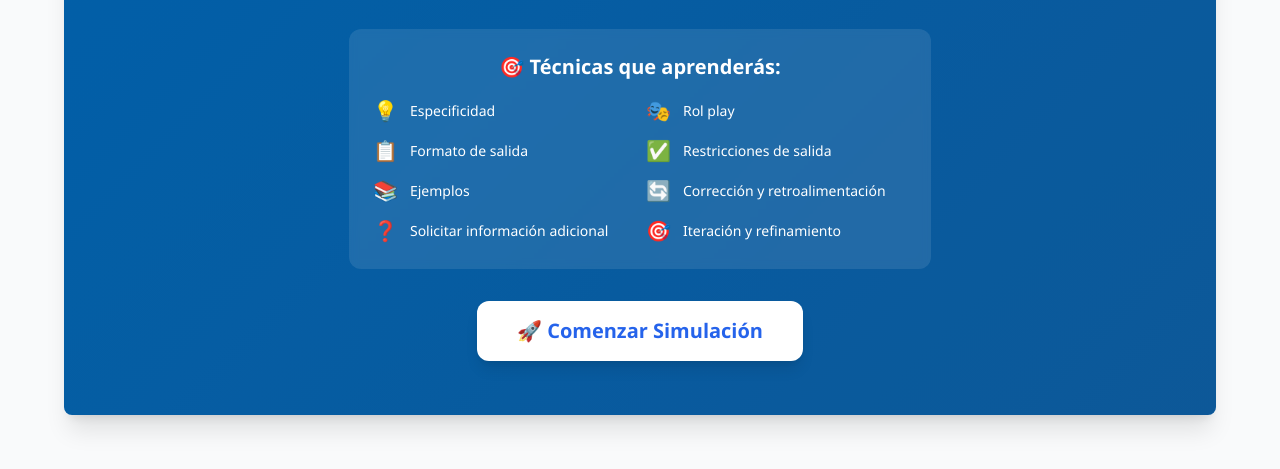
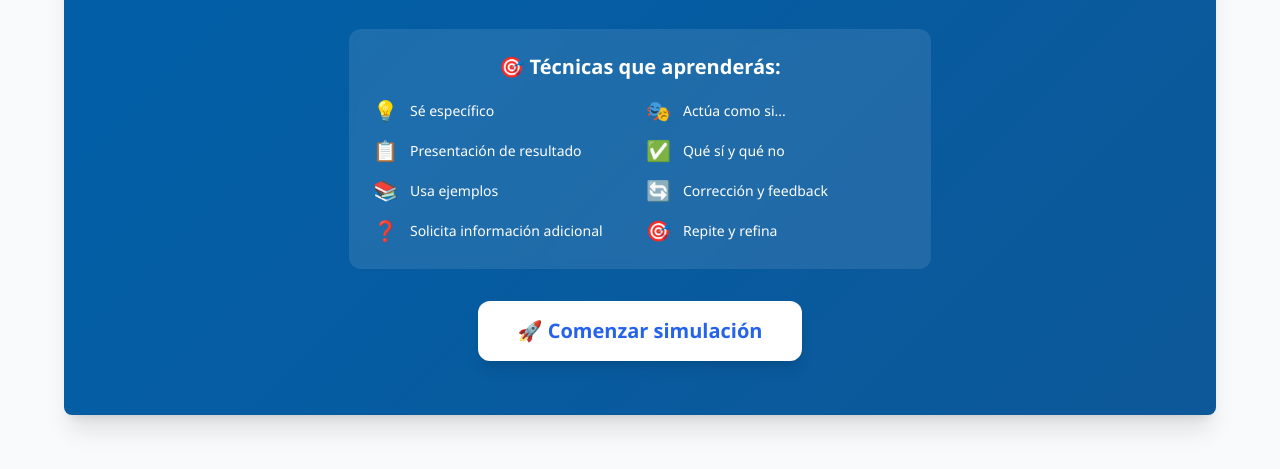
Before and after one commit to armandovirto/simulador-prompt-engineering, a plain HTML site: page index.html in a window 1280 px wide. Shown: the part 265-734 px from the top of the page. Drawn offline with nearby package versions, Linux system fonts and the light colour scheme; a web font is replaced by a local one.

Commit message:
Sugerencias de Manuel

```diff
--- a/index.html
+++ b/index.html
@@ -104,42 +104,42 @@
                     <div class="grid grid-cols-1 md:grid-cols-2 gap-3 text-left text-sm">
                         <div class="flex items-center space-x-3">
                             <span class="text-xl">💡</span>
-                            <span>Especificidad</span>
+                            <span>Sé específico</span>
                         </div>
                         <div class="flex items-center space-x-3">
                             <span class="text-xl">🎭</span>
-                            <span>Rol play</span>
+                            <span>Actúa como si...</span>
                         </div>
                         <div class="flex items-center space-x-3">
                             <span class="text-xl">📋</span>
-                            <span>Formato de salida</span>
+                            <span>Presentación de resultado</span>
                         </div>
                         <div class="flex items-center space-x-3">
                             <span class="text-xl">✅</span>
-                            <span>Restricciones de salida</span>
+                            <span>Qué sí y qué no</span>
                         </div>
                         <div class="flex items-center space-x-3">
                             <span class="text-xl">📚</span>
-                            <span>Ejemplos</span>
+                            <span>Usa ejemplos</span>
                         </div>
                         <div class="flex items-center space-x-3">
                             <span class="text-xl">🔄</span>
-                            <span>Corrección y retroalimentación</span>
+                            <span>Corrección y feedback</span>
                         </div>
                         <div class="flex items-center space-x-3">
                             <span class="text-xl">❓</span>
-                            <span>Solicitar información adicional</span>
+                            <span>Solicita información adicional</span>
                         </div>
                         <div class="flex items-center space-x-3">
                             <span class="text-xl">🎯</span>
-                            <span>Iteración y refinamiento</span>
+                            <span>Repite y refina</span>
                         </div>
                     </div>
                 </div>
 
                 <button id="startBtn"
                     class="bg-white text-blue-600 px-10 py-4 rounded-xl font-bold text-xl shadow-lg hover:bg-blue-50 transition-all transform hover:scale-105">
-                    🚀 Comenzar Simulación
+                    🚀 Comenzar simulación
                 </button>
             </div>
         </div>
@@ -239,7 +239,7 @@
                     {
                         type: 'tip',
                         tip: {
-                            title: 'Técnica 1: Especificidad',
+                            title: 'Técnica 1: Sé específico',
                             icon: '💡',
                             iconBg: 'bg-yellow-100',
                             text: 'Indicaciones genéricas producen resultados genéricos. Sé específico en tus prompts para obtener mejores resultados.'
@@ -259,7 +259,7 @@
                     {
                         type: 'tip',
                         tip: {
-                            title: 'Técnica 2: Asignación de roles',
+                            title: 'Técnica 2: Actúa como si...',
                             icon: '🎭',
                             iconBg: 'bg-purple-100',
                             text: 'Pedirle a la IA que adopte un rol específico es una forma sencilla de empezar a generar mejores prompts. "Actúa como si fueras..."'
@@ -279,7 +279,7 @@
                     {
                         type: 'tip',
                         tip: {
-                            title: 'Técnica 3: Formato de salida',
+                            title: 'Técnica 3: Indica cómo quieres que presente el resultado',
                             icon: '📋',
                             iconBg: 'bg-green-100',
                             text: 'La IA puede generar diversos tipos de texto. Indícale cómo quieres que presente el resultado: en viñetas, tablas, párrafos, etc.'
@@ -299,7 +299,7 @@
                     {
                         type: 'tip',
                         tip: {
-                            title: 'Técnica 4: Restricciones de salida',
+                            title: 'Técnica 4: Qué sí y qué no',
                             icon: '✅',
                             iconBg: 'bg-red-100',
                             text: 'Indica a la IA qué quieres y qué NO quieres en tu respuesta. Esto puede ahorrarte mucho tiempo y mejorar los resultados.'
@@ -319,7 +319,7 @@
                     {
                         type: 'tip',
                         tip: {
-                            title: 'Técnica 5: Uso de ejemplos',
+                            title: 'Técnica 5: Usa ejemplos',
                             icon: '📚',
                             iconBg: 'bg-blue-100',
                             text: 'Usa uno o varios ejemplos para darle a la IA un punto de referencia que mejore sus resultados. Los ejemplos son muy poderosos.'
@@ -339,7 +339,7 @@
                     {
                         type: 'tip',
                         tip: {
-                            title: 'Técnica 6: Corrección y retroalimentación',
+                            title: 'Técnica 6: Corrige y da feedback',
                             icon: '🔄',
                             iconBg: 'bg-orange-100',
                             text: 'Chatea con la IA como si fuera un colega. Indícale qué partes fueron útiles y cuáles podrían mejorarse. Si algo salió mal, díselo para que corrija ese error particular.'
@@ -390,7 +390,7 @@
                         type: 'tip',
                         type: 'tip',
                         tip: {
-                            title: 'Técnica 8: Iteración y refinamiento',
+                            title: 'Técnica 8: Repite y refina',
                             icon: '🎯',
                             iconBg: 'bg-pink-100',
                             text: 'Combina todas las técnicas anteriores en un proceso iterativo. Usa retroalimentación, solicita información, aplica ejemplos y refina hasta obtener el resultado perfecto.'
```
